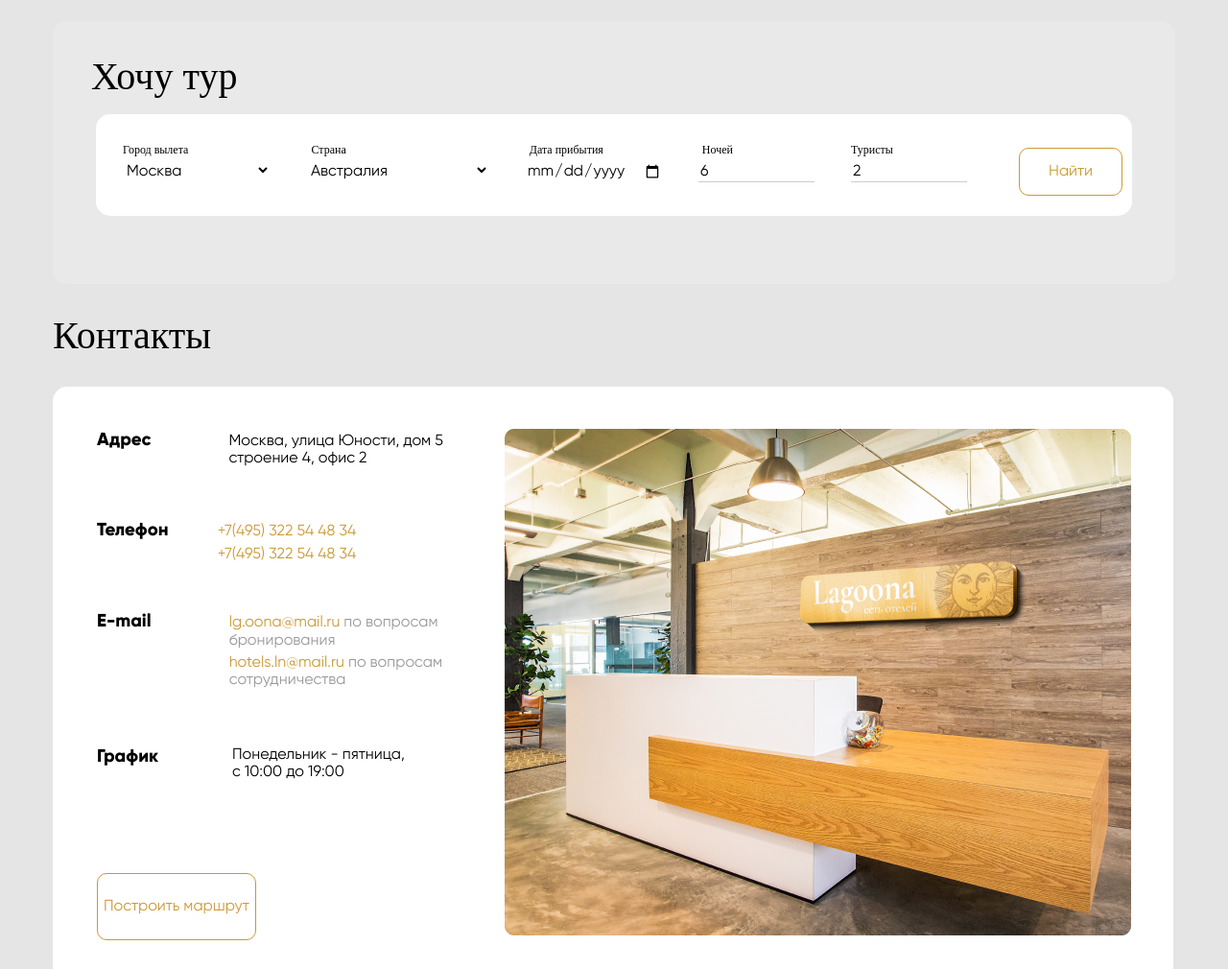
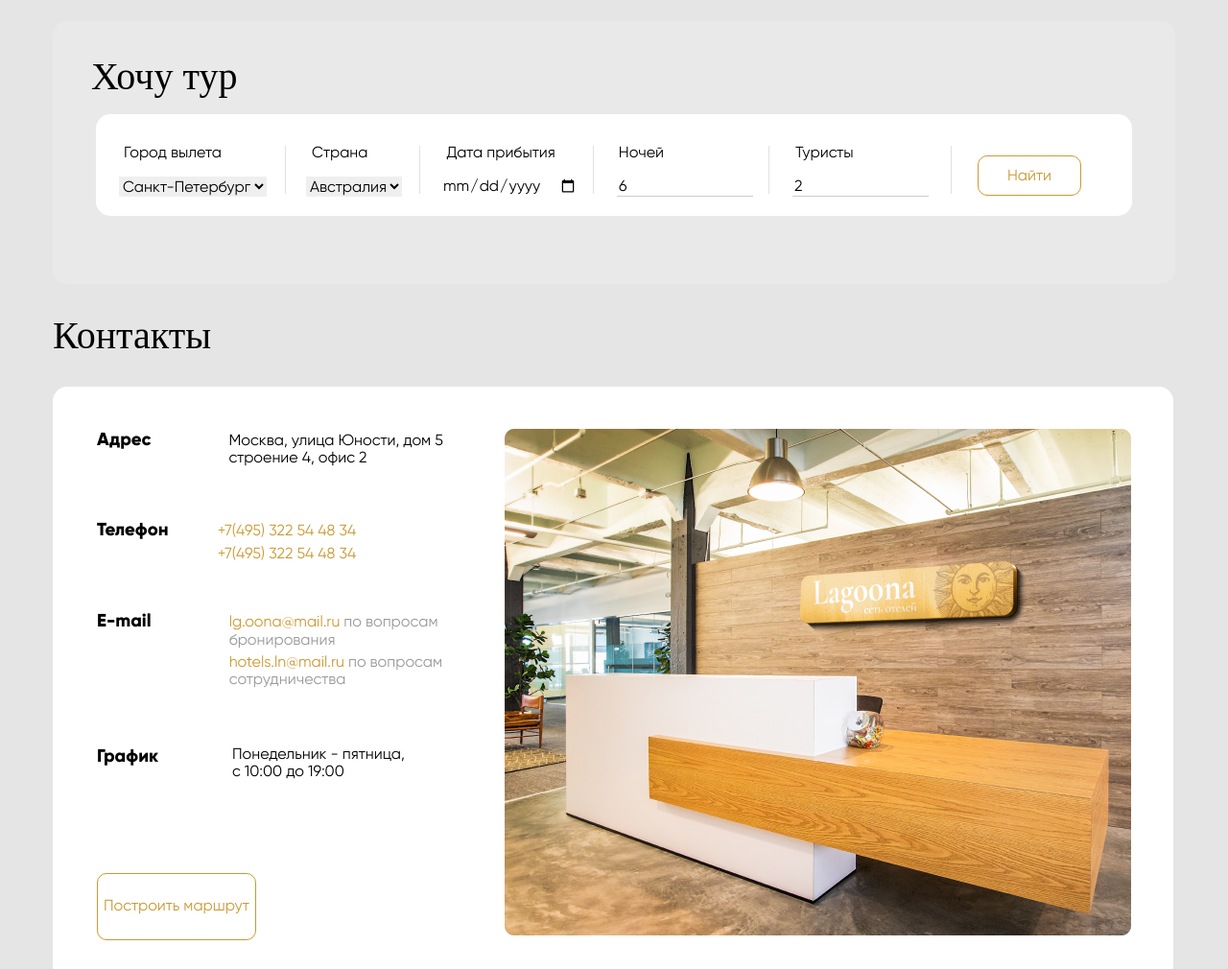
Before and after one commit to dkanukov/weblayout, a plain HTML site: page 08_advanced-html/hotels.html in a window 1280 px wide. Shown: the part 4201-5211 px from the top of the page at 96% size. Drawn offline with Linux system fonts and the light colour scheme.

Commit message:
fixing hw

```diff
--- a/08_advanced-html/css/style.css
+++ b/08_advanced-html/css/style.css
@@ -659,78 +659,155 @@ h2 {
   border-radius: 15px;
 }
 
-.labels {
-  font-family: Muller;
-  font-style: normal;
-  font-weight: normal;
-  font-size: 12px;
-  line-height: 12px;
-  padding-top: 31px;
-}
-
-.country {
-  margin-left: 125px;
-}
-
-.date-arrive {
-  margin-left: 188px;
-}
-
-.nights {
-  margin-left: 100px;
-}
-
-.number-of-guests {
-  margin-left: 120px;
-}
-
-.form {
-  margin-top: 5px;
-}
-
 .want-tour-form {
   margin-left: 45px;
   margin-top: 19px;
-  padding-left: 28px;
+  padding-left: 24px;
   width: 1080px;
   height: 106px;
   background: #FFFFFF;
   border-radius: 15px;
 }
 
-.form-element:not(:first-child):not(:last-child) {
-  margin-left: 34px;
+.labels {
+  padding-top: 31px;
+}
+
+.city-from-label {
+  padding-left: 5px;
+}
+
+.country-label{
+  padding-left: 90px;
+}
+
+.date-arrive-label {
+  padding-left: 78px;
+}
+
+.nights-label {
+  padding-left: 62px;
+}
+
+.number-of-guests-label {
+  padding-left: 133px;
+}
+
+.form {
+  display: flex;
+  padding-top: 15px;
+}
+
+.city-from {
+  max-width: 169;
+  border: none;
+}
+
+.country {
+  max-width: 190px;
+  border: none;
+}
+
+.date-arrive {
+  max-width: 142px;
+  border: none;
+}
+
+.nights {
+  max-width: 142px;
+  border: none;
+  border-bottom: 1px solid #CCCCCC;
+}
+
+.number-of-guest {
+  max-width: 142px;
+  border: none;
+  border-bottom: 1px solid #CCCCCC;
+}
+
+.form-element-country {
+  margin-left: 41px;
+}
+
+.form-element-date-arrive{
+  margin-left: 41px;
+}
+
+.form-element-nights {
+  margin-left: 41px;
+}
+
+.form-element-number {
+  margin-left: 41px;
+}
+
+.form-element-btn {
+  margin-left: 51px;
+  margin-top: -22px;
+}
+
+.button-find {
+  width: 108px;
+  height: 42px;
 }
 
 .form-element {
-  border: none;
-  background-color: #fff;
+  position: relative;
 }
 
-.country {
-  width: 190px;
+.form-element-city-form::after {
+  display: inline-block;
+  position: absolute;
+  content: "";
+  background-color: #E1E1E1;
+  width: 1px;
+  height: 50px;
+  left: 173px;
+  bottom: 3px;
 }
 
-.date {
-  width: 142px;
+.form-element-country::after {
+  display: inline-block;
+  position: absolute;
+  content: "";
+  background-color: #E1E1E1;
+  width: 1px;
+  height: 50px;
+  left: 118px;
+  bottom: 3px;
 }
 
-.nights-form {
-  width: 121px;
-  border-bottom: 1px solid #CCCCCC;
+.form-element-date-arrive::after {
+  display: inline-block;
+  position: absolute;
+  content: "";
+  background-color: #E1E1E1;
+  width: 1px;
+  height: 50px;
+  left: 158px;
+  bottom: 3px;
 }
 
-.number-of-guests-form {
-  width: 121px;
-  border-bottom: 1px solid #CCCCCC;
+.form-element-nights::after {
+  display: inline-block;
+  position: absolute;
+  content: "";
+  background-color: #E1E1E1;
+  width: 1px;
+  height: 50px;
+  left: 158px;
+  bottom: 3px;
 }
 
-.btn-submit {
-  margin-left: 50px;
-  margin-top: -32px;
-  width: 108px;
+.form-element-number::after {
+  display: inline-block;
+  position: absolute;
+  content: "";
+  background-color: #E1E1E1;
+  width: 1px;
   height: 50px;
-  border: 1px solid #CC9933;
+  left: 165px;
+  bottom: 3px;
 }
 
 .contacts-main {
@@ -768,7 +845,7 @@ h2 {
 }
 
 .phone-number-2 {
-padding-top: 5px;
+  padding-top: 5px;
 }
 
 .email-adreses {
@@ -840,6 +917,7 @@ padding-top: 5px;
 .footer-copyright {
   padding-left: 52px;
   padding-top: 25px;
+  line-height: 30px;
 }
 
 .footer-copyright-row-2 {
@@ -855,6 +933,7 @@ padding-top: 5px;
 .adres {
   padding-top: 25px;
   padding-right: 195px;
+  line-height: 30px;
 }
 
 .footer-adres {
--- a/08_advanced-html/hotels.html
+++ b/08_advanced-html/hotels.html
@@ -271,28 +271,46 @@
       <h2 class="want-tour-header">Хочу тур</h2>
       <div class="want-tour-form">
         <div class="labels">
-          <label class="city-from" for="city-from">Город вылета</label>
-          <label class="country" for="country">Страна</label>
-          <label class="date-arrive" for="date-arrive">Дата прибытия</label>
-          <label class="nights" for="nights">Ночей</label>
-          <label class="number-of-guests" for="number-of-guests">Туристы</label>
+          <label class="city-from-label" for="city-from">Город вылета</label>
+          <label class="country-label" for="country">Страна</label>
+          <label class="date-arrive-label" for="date-arrive">Дата прибытия</label>
+          <label class="nights-label" for="nights">Ночей</label>
+          <label class="number-of-guests-label" for="number-of-guests">Туристы</label>
         </div>
         <form action="https://jsonplaceholder.typicode.com/posts" autocomplete method="POST" class="form">
-          <select class="form-element city-from" name="city-from" id="city-from" size="1" name="[]">
+
+          <div class="form-element form-element-city-form">
+            <select class="city-from" name="city-from" id="city-from" size="1">
+              <option value="Санкт-Петербург">Санкт-Петербург</option>
               <option value="Москва">Москва</option>
-            <option value="Санкт-Петербург">Санкт-Петербург</option>
-            <option value="Пятигорск">Пятигорск</option>
+              <option value="Омск">Омск</option>
             </select>
-          <select class="form-element country" name="country" id="country" name="[]">
+          </div>
+
+          <div class="form-element form-element-country">
+            <select class="country" name="country" id="country">
               <option value="Австралия">Австралия</option>
               <option value="Канада">Канада</option>
               <option value="Франция">Франция</option>
             </select>
-          <input class="form-element date" type="date" name="date-arrive" id="date-arrive">
-          <input class="form-element nights-form" type="number" name="nights" id="nights" value="6">
-          <input class="form-element number-of-guests-form" type="number" name="number-of-guests" id="number-of-guests"
-            value="2">
-          <button type="submit" class="button btn-submit form-element">Найти</button>
+          </div>
+
+          <div class="form-element form-element-date-arrive">
+            <input class="date-arrive" type="date" name="date-arrive" id="date-arrive">
+          </div>
+
+          <div class="form-element form-element-nights">
+            <input class="nights" type="number" name="nights" id="nights" value="6">
+          </div>
+
+          <div class="form-element form-element-number">
+            <input class="number-of-guest" type="number" name="number-of-guests" id="number-of-guests" value = "2" required>
+          </div>
+
+          <div class="form-element-btn">
+            <button class="button button-find" type="submit" class="button">Найти</button>
+          </div>
+
         </form>
       </div>
     </div>
@@ -313,8 +331,10 @@
         <div class="contacts-main-block contacts-main-block-email">
           <h3>E-mail</h3>
           <div class="email-adreses">
-            <p class="email-adres-1"> <a href="mailto:lg.oona@mail.ru">lg.oona@mail.ru</a> по вопросам<br> бронирования</p>
-            <p class="email-adres-2"> <a href="mailto:hotels.ln@mail.ru">hotels.ln@mail.ru</a> по вопросам<br> сотрудничества</p>
+            <p class="email-adres-1"> <a href="mailto:lg.oona@mail.ru">lg.oona@mail.ru</a> по вопросам<br> бронирования
+            </p>
+            <p class="email-adres-2"> <a href="mailto:hotels.ln@mail.ru">hotels.ln@mail.ru</a> по вопросам<br>
+              сотрудничества</p>
           </div>
         </div>
         <div class="contacts-main-block contacts-main-block-graphic">
@@ -328,10 +348,11 @@
       <div class="footer-main">
         <div class="footer-copyright">
           <p class="footer-copyright-row-1">© 2012-2020 Управляющая компания<br> Объединенной сети «Лагуна Хотелс»</p>
-          <p class="footer-copyright-row-2">Представленная на сайте информация<br> носит справочный характер<br> и не является публичной офертой </p>
+          <p class="footer-copyright-row-2">Представленная на сайте информация<br> носит справочный характер<br> и не
+            является публичной офертой </p>
           <a class="footer-copyright-row-3" href="">Пользовательское соглашение</a>
         </div>
-        <div class="adres">
+        <d`iv class="adres">
           <div class="footer-adres">
             <p class="footer-adres-row-1">11710, улица Юности, дом 5 строение 4, офис 2</p>
             <div class="footer-phones">
@@ -343,7 +364,7 @@
               <a href="mailto:hotels.ln@mail.ru">hotels.ln@mail.ru</a>
             </div>
           </div>
-        </div>
+        </d>
         <div class="social">
           <a href=""><img src="/08_advanced-html/image/tripadvisor.svg" alt="" width="25px" height="25px"></a>
           <a href=""><img src="/08_advanced-html/image/twitter.svg" alt="" width="25px" height="25px"></a>
```
Lines whose indentation alone changed are shown as unchanged.
